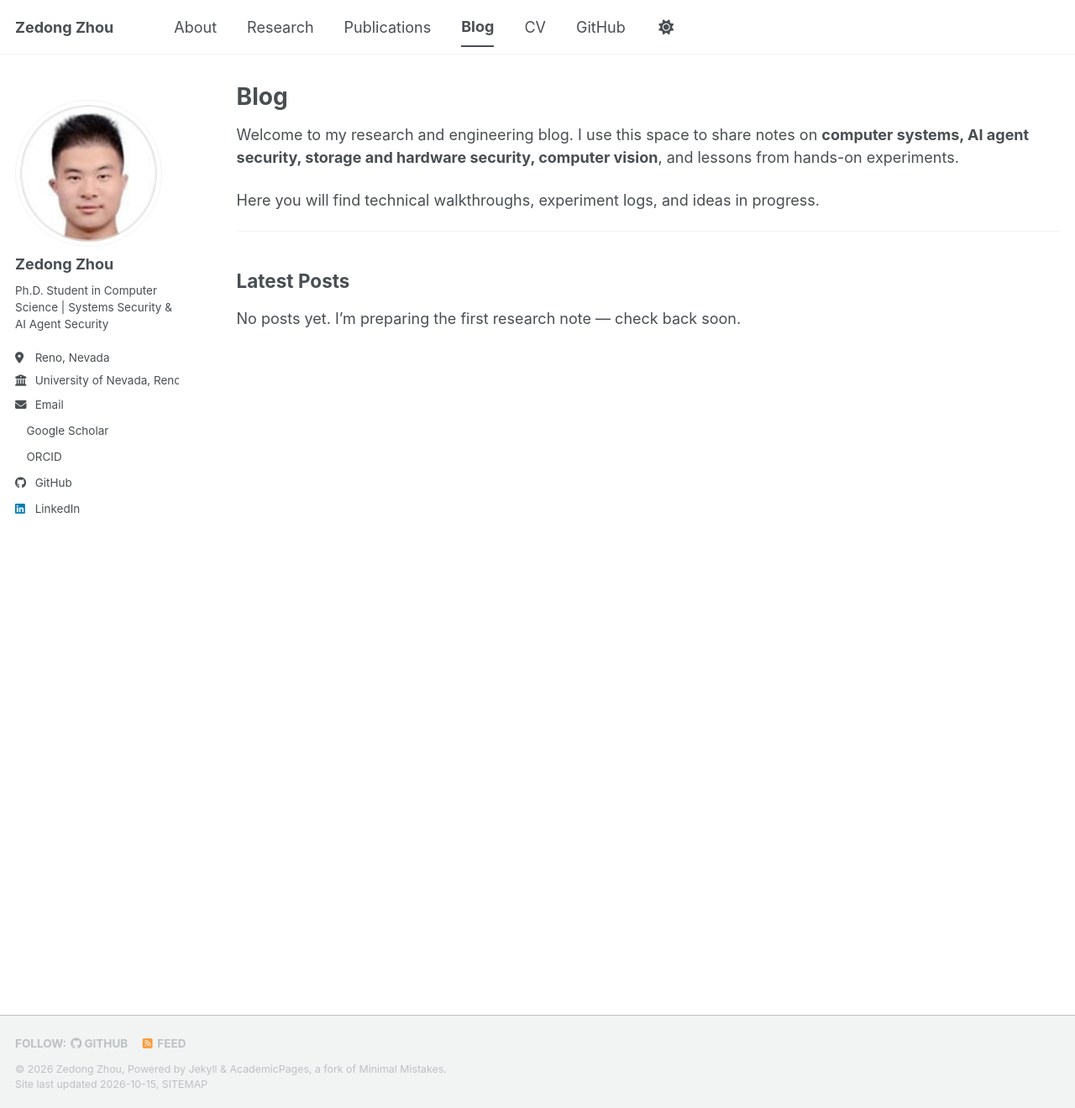
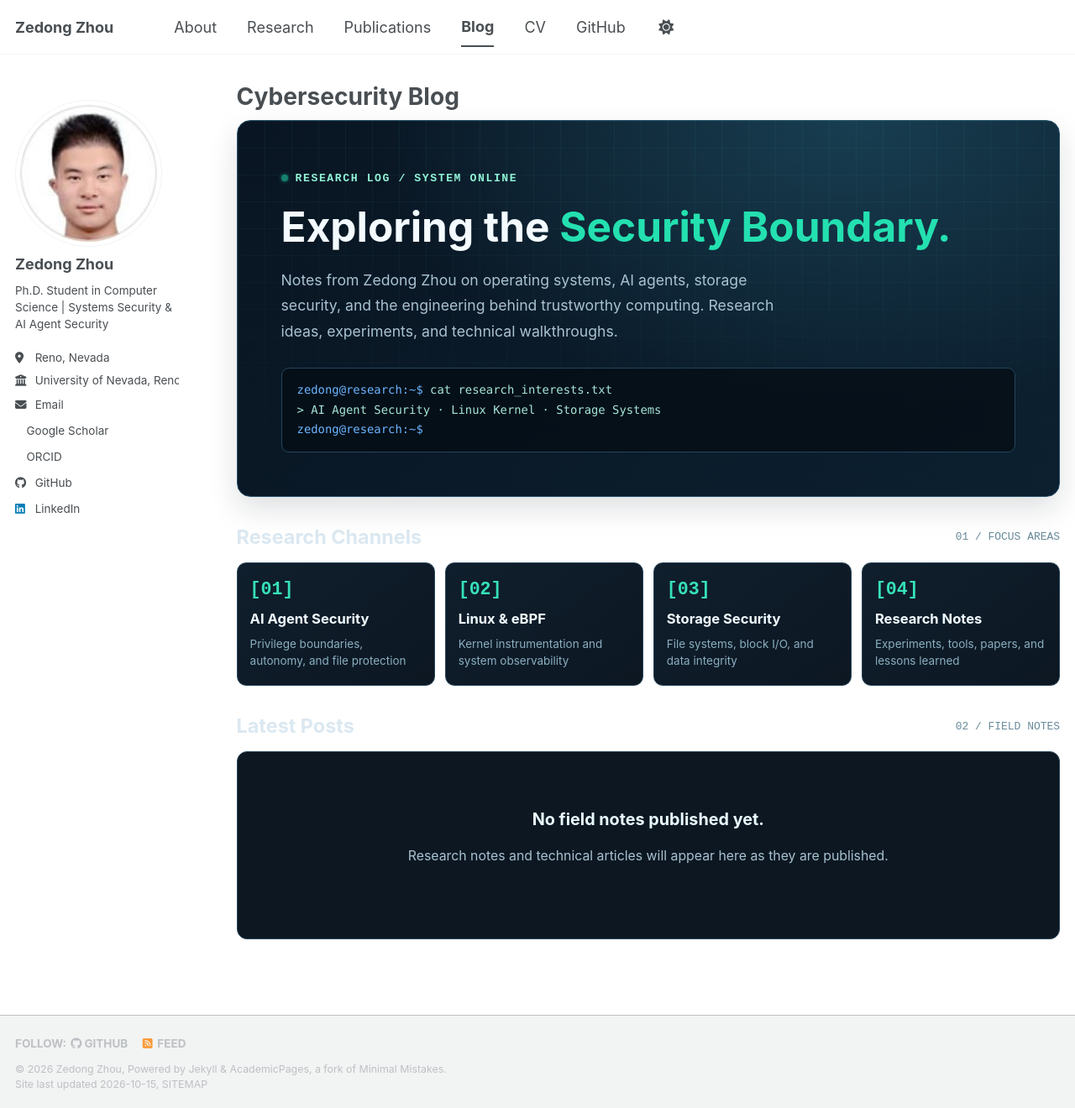
Before and after one commit to 2350082187zhou-ux/2350082187zhou-ux.github.io, a Jekyll site: the page built from _pages/blog.md, in a window 1280 px wide and 1320 px high. Shown: the whole window at 84% size. Built offline with Jekyll 4.4.1, drawn with Linux system fonts in a browser that asks for light colours; a style sheet for code colours, icons or effects is not loaded.

Commit message:
Style research blog with cybersecurity terminal theme and accessible animations

```diff
--- a/_pages/blog.md
+++ b/_pages/blog.md
@@ -1,24 +1,71 @@
 ---
 layout: archive
-title: "Blog"
+title: "Cybersecurity Blog"
 permalink: /blog/
 author_profile: true
-description: "Research notes, technical tutorials, and updates by Zedong Zhou."
+description: "Security research, Linux internals, AI agent safety and reproducible systems experiments."
 ---
 
-Welcome to my research and engineering blog. I use this space to share notes on **computer systems, AI agent security, storage and hardware security, computer vision**, and lessons from hands-on experiments.
+<style>
+.cyber-blog{--cb-accent:#24e0b0;--cb-blue:#68b7ff;--cb-bg:#0a1420;color:#dbe8f1;font-family:inherit}
+.cyber-blog *{box-sizing:border-box}
+.cyber-hero{position:relative;overflow:hidden;isolation:isolate;border:1px solid #28516a;border-radius:16px;background:radial-gradient(ellipse at 75% 0%,#183e51 0%,transparent 55%),linear-gradient(130deg,#091522,#0c2030);padding:clamp(25px,5vw,52px);box-shadow:0 14px 35px #06142122}
+.cyber-hero:before{content:"";position:absolute;inset:0;background-image:linear-gradient(#4cdab010 1px,transparent 1px),linear-gradient(90deg,#4cdab010 1px,transparent 1px);background-size:32px 32px;mask-image:linear-gradient(to bottom,#000,transparent);pointer-events:none}
+.cyber-hero>*{position:relative}
+.cyber-status{display:inline-flex;align-items:center;gap:9px;color:#91f5d8;font:600 .73rem ui-monospace,monospace;letter-spacing:.12em}
+.cyber-dot{width:8px;height:8px;background:#24e0b0;border-radius:50%;box-shadow:0 0 12px #24e0b0;animation:cyber-pulse 2.5s infinite}
+.cyber-hero h2{color:#f3fbff!important;font-size:clamp(1.65rem,4vw,2.75rem)!important;line-height:1.16!important;margin:19px 0!important;border:0!important}
+.cyber-hero h2 span{color:var(--cb-accent)}
+.cyber-hero p{max-width:620px;color:#a9c2d2;font-size:.98rem;line-height:1.75}
+.cyber-terminal{margin-top:27px;padding:14px 18px;background:#050d15c9;border:1px solid #24455a;border-radius:9px;color:#a6e5d5;font: .77rem/1.7 ui-monospace,SFMono-Regular,Consolas,monospace;overflow-wrap:anywhere}
+.cyber-prompt{color:#6cb4ff}.cyber-caret{display:inline-block;width:7px;height:1em;vertical-align:-2px;background:#29dcb0;animation:cyber-blink 1.2s steps(1) infinite}
+.cyber-heading{display:flex;justify-content:space-between;align-items:center;gap:12px;margin:34px 0 16px}
+.cyber-heading h2{font-size:1.3rem!important;margin:0!important;border:0!important}
+.cyber-heading small{font: .72rem ui-monospace,monospace;color:#688a9a}
+.cyber-topics{display:grid;grid-template-columns:repeat(auto-fit,minmax(160px,1fr));gap:12px}
+.cyber-topic{border:1px solid #2a465a;border-radius:11px;padding:19px 15px;background:linear-gradient(145deg,#101f2d,#0c1722);color:#e3f5fc;transition:transform .22s ease,border-color .22s ease,box-shadow .22s ease}
+.cyber-topic:hover{transform:translateY(-4px);border-color:#25d8ac;box-shadow:0 8px 25px #0c504c30}
+.cyber-topic strong{display:block;font-size:.92rem;color:#f0fbff}.cyber-topic small{display:block;margin-top:7px;color:#8aafc0;font-size:.75rem;line-height:1.5}
+.cyber-topic .cyber-icon{display:block;color:#36e0ba;font:700 1.2rem ui-monospace,monospace;margin-bottom:11px}
+.cyber-posts{background:#0c1722;border:1px solid #2a465a;border-radius:12px;padding:clamp(17px,3vw,28px);color:#dbe8f1}
+.cyber-posts .archive__item{padding:13px 0;border-bottom:1px solid #294155}.cyber-posts .archive__item:last-child{border-bottom:0}
+.cyber-posts .archive__item-title a{color:#a5f2df!important}.cyber-posts .archive__item-excerpt,.cyber-posts .page__date{color:#b1c7d2}
+.cyber-empty{text-align:center;padding:38px 15px}.cyber-empty strong{display:block;color:#e9fbff;font-size:1.1rem;margin-bottom:8px}.cyber-empty p{color:#a8c2cf;font-size:.88rem}
+@keyframes cyber-pulse{50%{opacity:.45;box-shadow:0 0 3px #24e0b0}}
+@keyframes cyber-blink{50%{opacity:0}}
+@media(prefers-reduced-motion:reduce){.cyber-blog *, .cyber-blog *:before{animation:none!important;transition:none!important}}
+@media(max-width:480px){.cyber-hero{padding:22px}.cyber-terminal{font-size:.68rem}}
+</style>
 
-Here you will find technical walkthroughs, experiment logs, and ideas in progress.
+<div class="cyber-blog">
+  <section class="cyber-hero" aria-label="Blog introduction">
+    <div class="cyber-status"><span class="cyber-dot" aria-hidden="true"></span> RESEARCH LOG / SYSTEM ONLINE</div>
+    <h2>Exploring the <span>Security Boundary.</span></h2>
+    <p>Notes from Zedong Zhou on operating systems, AI agents, storage security, and the engineering behind trustworthy computing. Research ideas, experiments, and technical walkthroughs.</p>
+    <div class="cyber-terminal" aria-label="Terminal-style introduction">
+      <span class="cyber-prompt">zedong@research:~$</span> cat research_interests.txt<br>
+      &gt; AI Agent Security · Linux Kernel · Storage Systems<br>
+      <span class="cyber-prompt">zedong@research:~$</span> <span class="cyber-caret" aria-hidden="true"></span>
+    </div>
+  </section>
 
----
+  <div class="cyber-heading"><h2>Research Channels</h2><small>01 / FOCUS AREAS</small></div>
+  <div class="cyber-topics">
+    <div class="cyber-topic"><span class="cyber-icon">[01]</span><strong>AI Agent Security</strong><small>Privilege boundaries, autonomy, and file protection</small></div>
+    <div class="cyber-topic"><span class="cyber-icon">[02]</span><strong>Linux &amp; eBPF</strong><small>Kernel instrumentation and system observability</small></div>
+    <div class="cyber-topic"><span class="cyber-icon">[03]</span><strong>Storage Security</strong><small>File systems, block I/O, and data integrity</small></div>
+    <div class="cyber-topic"><span class="cyber-icon">[04]</span><strong>Research Notes</strong><small>Experiments, tools, papers, and lessons learned</small></div>
+  </div>
 
-## Latest Posts
-
-{% assign blog_posts = site.posts | sort: 'date' | reverse %}
-{% if blog_posts.size > 0 %}
-  {% for post in blog_posts %}
-    {% include archive-single.html %}
-  {% endfor %}
-{% else %}
-No posts yet. I'm preparing the first research note — check back soon.
-{% endif %}
+  <div class="cyber-heading"><h2>Latest Posts</h2><small>02 / FIELD NOTES</small></div>
+  <div class="cyber-posts">
+    {% assign blog_posts = site.posts | sort: 'date' | reverse %}
+    {% if blog_posts.size > 0 %}
+      {% for post in blog_posts %}
+        {% include archive-single.html %}
+      {% endfor %}
+    {% else %}
+      <div class="cyber-empty"><strong>No field notes published yet.</strong><p>Research notes and technical articles will appear here as they are published.</p></div>
+    {% endif %}
+  </div>
+</div>
```
